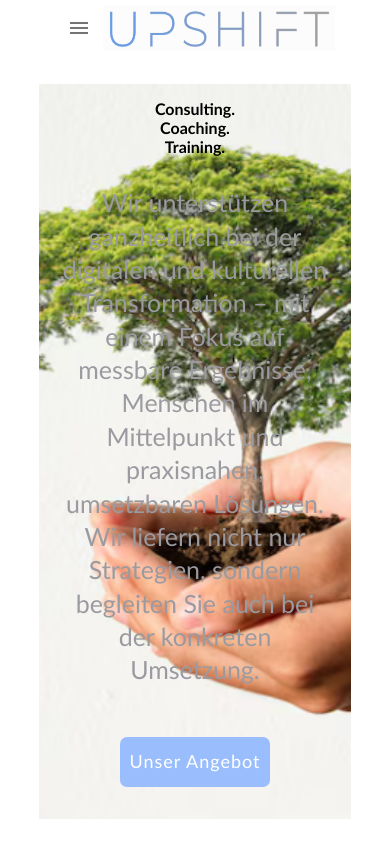
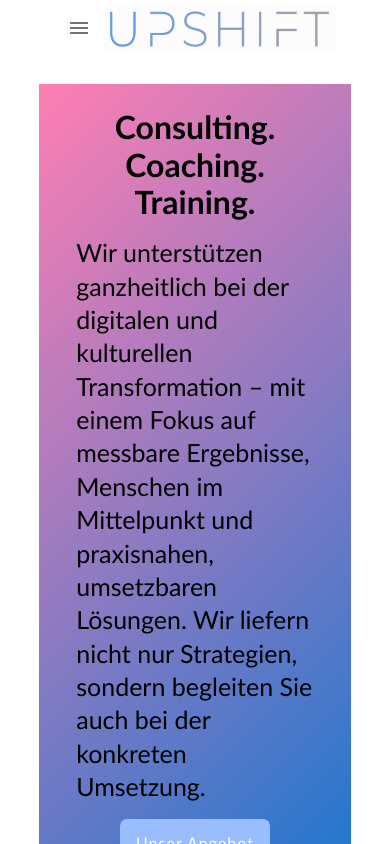
Before and after one commit to Skip-SBT/Upshift, a React (Create React App) app: page / in a window 390 px wide. Shown: the top 844 px of the page. Built offline with nearby package versions, Linux system fonts and the light colour scheme.

Commit message:
Improved showcase

```diff
--- a/src/styles/showCase.scss
+++ b/src/styles/showCase.scss
@@ -6,7 +6,7 @@
     align-items: flex-start;
     justify-content: flex-start;
     height: 70vh;
-    background-image: url("../images/showCaseImage.png");
+    background-image: url("../images/showCaseImage.jpg");
     background-size: cover;
     background-position: center;
     background-repeat: no-repeat;
@@ -46,51 +46,70 @@
         cursor: pointer;
     }
 
-    @media (max-width: 768px) {
-        height: auto;
-        padding: 1rem;
+    @media (max-width: 1024px) {
+        padding: 2rem;
+        gap: 1rem;
 
         .title {
-            font-size: 1.5rem;
             span {
-                font-size: 1.3rem;
+                font-size: 3.5rem;
             }
         }
 
         .description {
-            margin-top: 50px;
-            max-width: 100%;
+            max-width: 60%;
             font-size: 1rem;
         }
 
         .info-button {
-            margin-top: 50px;
             font-size: 20px;
-            padding: 0.8rem;
+            padding: 0.8rem 1.5rem;
+        }
+    }
+
+    @media (max-width: $min-mobile-width) {
+        align-items: center;
+        text-align: center;
+        height: auto;
+        padding: 2rem 1.5rem;
+        background: linear-gradient(135deg, #ff7eb3, #1877d0); /* Subtle gradient instead of image */
+        .title {
+            text-align: center;
+            span {
+                font-size: 2.5rem;
+            }
+        }
+
+        .description {
+            max-width: 90%;
+            font-size: 1rem;
+            color: black;
+
+        }
+
+        .info-button {
+            font-size: 18px;
+            padding: 0.8rem 1.2rem;
         }
     }
 
     @media (max-width: 480px) {
-        padding: 1rem;
-        align-items: center;
+        padding: 1.5rem;
+        gap: 1rem;
 
         .title {
-            text-align: center;
-            font-size: 1.2rem;
             span {
-                font-size: 1rem;
+                font-size: 2rem;
             }
         }
 
         .description {
-            text-align: center;
             font-size: 0.9rem;
-            margin-top: 30px;
         }
 
         .info-button {
-            font-size: 18px;
-            padding: 0.6rem;
+            font-size: 16px;
+            padding: 0.6rem 1rem;
         }
     }
 }
```
Also changed, not shown: src/images/showCaseImage.png (deleted), 1 other file (tests, documents, lock files or other folders).
